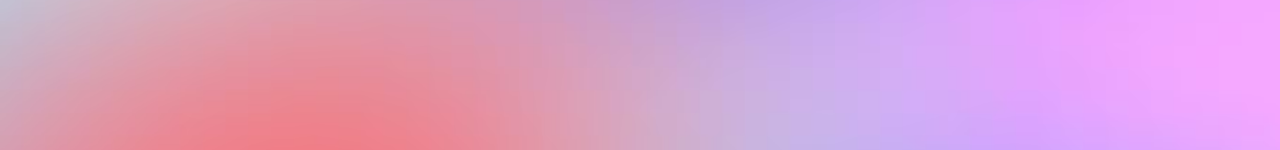
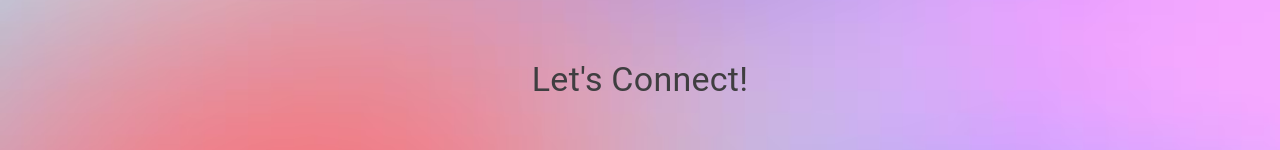
Before and after one commit to Chihiro88G/aboutme-docker, a React (Create React App) app: page / in a window 1280 px wide. Shown: the part 430-580 px from the top of the page. Built offline with nearby package versions, Linux system fonts and the light colour scheme; the HTML template or start-up script is replaced by a standard one.

Commit message:
added typewriter on home

```diff
--- /dev/null
+++ b/src/hooks/useTypewriter.js
@@ -0,0 +1,39 @@
+import { Typography } from '@mui/material';
+import  { useState, useEffect } from 'react';
+
+const useTypewriter = (text, speed = 80) => {
+  const [displayText, setDisplayText] = useState('');
+
+  useEffect(() => {
+    let i = 0;
+    const typingInterval = setInterval(() => {
+      if (i < text.length) {
+        if (i === 1) {
+          setDisplayText(text.charAt(i - 1) + text.charAt(i))
+        }
+        setDisplayText(prevText => prevText + text.charAt(i));
+        i++;
+      } else {
+        clearInterval(typingInterval);
+      }
+    }, speed);
+
+    return () => {
+      clearInterval(typingInterval);
+    };
+  }, [text, speed]);
+
+  return displayText;
+};
+
+
+
+const Typewriter = ({ text, speed }) => {
+  const displayText = useTypewriter(text, speed);
+
+  return <Typography variant='h4' textAlign='center' color='#3f3e40'>
+          {displayText}
+         </Typography>;
+};
+
+export default Typewriter;
--- a/src/pages/Home.js
+++ b/src/pages/Home.js
@@ -7,6 +7,7 @@ import Avatar from '@mui/material/Avatar';
 
 import background from "../images/Gradient-Background.png"
 import myImg from "../images/me.png"
+import Typewriter from '../hooks/useTypewriter';
 
 export default function Home() {
   const isDesktop = useMediaQuery('(min-width: 960px)');
@@ -21,13 +22,19 @@ export default function Home() {
     >
       <Box
         sx={{
-          display: 'flex',
+          display: 'block',
           height: '80vh',
           margin: '0 auto',
           padding: isDesktop ? '50px' : '40px',
           justifyContent: 'space-evenly'
         }}
         maxWidth="lg"
+      >
+        <Box
+          sx={{
+            display: 'flex',
+            justifyContent: 'space-evenly'
+          }}
         >
           <Box>
             <Typography
@@ -60,6 +67,18 @@ export default function Home() {
             }}
           />
         </Box>
+
+        <Box
+          sx={{
+            margin: '0 auto',
+            display: 'block',
+            marginTop: '60px'
+          }}
+        >
+          <Typewriter text= " Let's Connect! " />
+        </Box>
+      </Box>
+
     </Box>
   )
 }
```
Lines whose indentation alone changed are shown as unchanged.
